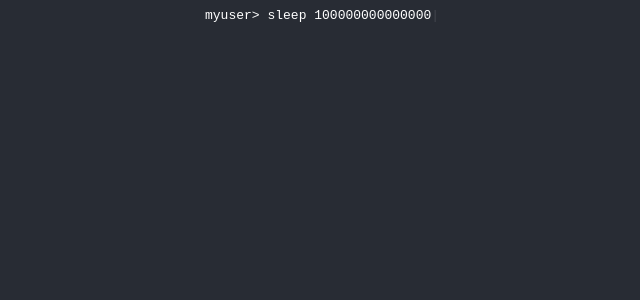
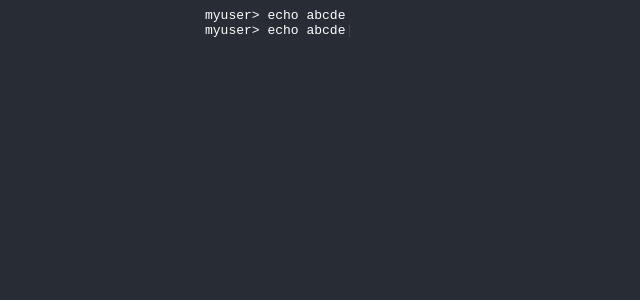
Before and after one commit to richardimaoka/mobile-terminal, a Next.js app in the folder nextjs/: page / in a window 1280 px wide. Shown: the top 300 px of the page, without its empty margins (35-675 px from the left). Built offline with nearby package versions, Linux system fonts and the light colour scheme.

Commit message:
beforeRun determined by index

```diff
--- a/nextjs/app/components/TerminalComponent.tsx
+++ b/nextjs/app/components/TerminalComponent.tsx
@@ -7,19 +7,28 @@ export default function TerminalComponent() {
       id: 1,
       type: "command",
       prompt: "myuser>",
-      command: "sleep 100000000000000",
+      // command: "sleep 100000000000000",
+      command: "echo abcde",
+      beforeRun: true,
+    },
+    {
+      id: 2,
+      type: "command",
+      prompt: "myuser>",
+      // command: "sleep 100000000000000",
+      command: "echo abcde",
       beforeRun: true,
     },
   ];
 
   return (
     <div className={styles.comoponent}>
-      {items.map((x) => (
+      {items.map((x, i) => (
         <Command
           key={x.id}
           prompt={x.prompt}
           command={x.command}
-          beforeRun={x.beforeRun}
+          beforeRun={items.length -1 === i}
         ></Command>
       ))}
     </div>
```
